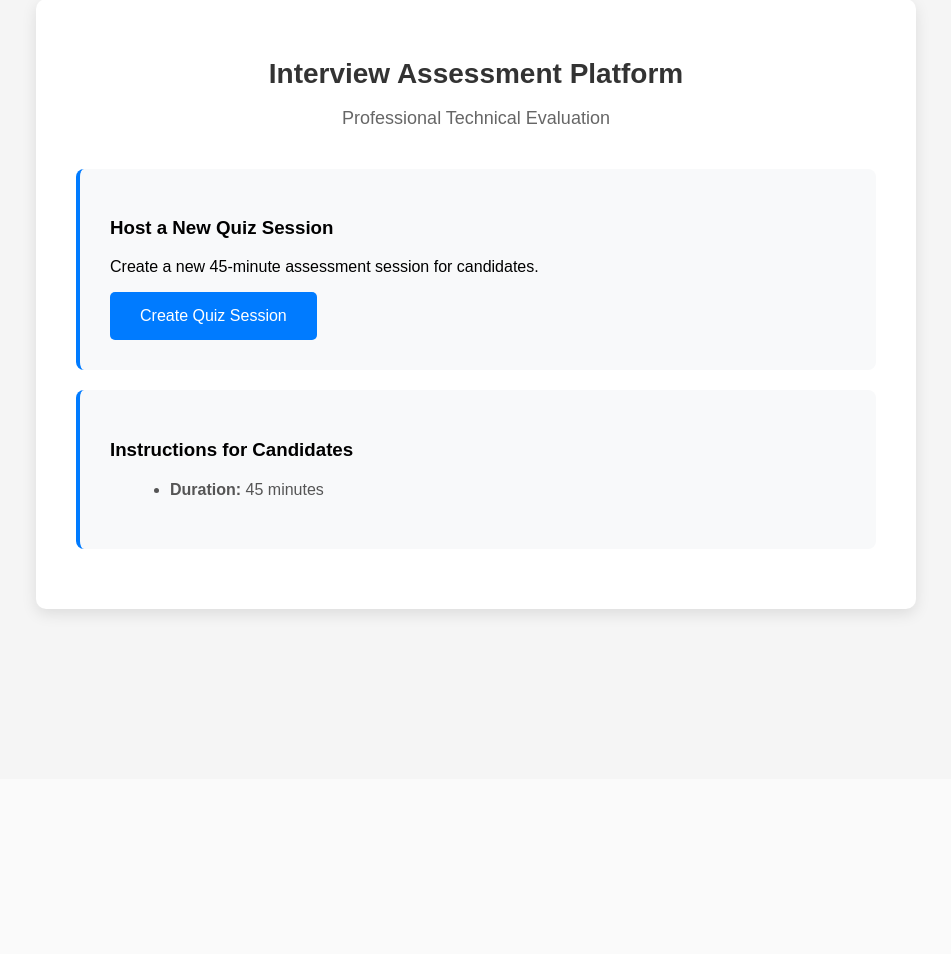
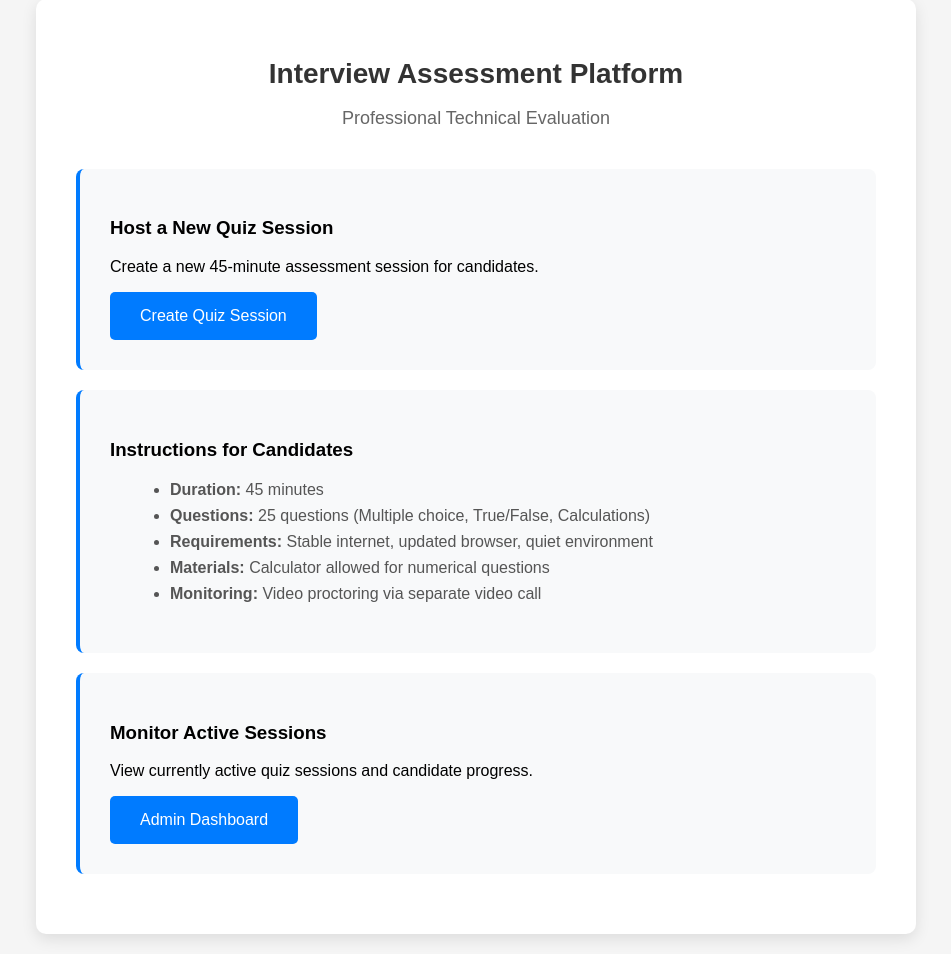
Before and after one commit to ShaikTechV/interview-quiz-platform, a Flask app: page / in a window 1280 px wide. Shown: the part 21-975 px from the top of the page, without its empty margins (164-1115 px from the left). Before the commit the page ends 639 px from the top, so only its background shows below. Run offline with Flask 3, Linux system fonts and the light colour scheme.

Commit message:
Update index.html

```diff
--- a/templates/index.html
+++ b/templates/index.html
@@ -15,6 +15,8 @@
         .instructions { text-align: left; margin: 20px 0; }
         .instructions ul { margin-left: 20px; }
         .instructions li { margin: 8px 0; color: #555; }
+        .error-message { background: #f8d7da; color: #721c24; padding: 15px; border-radius: 5px; margin: 20px 0; border: 1px solid #f5c6cb; }
+        .success-message { background: #d4edda; color: #155724; padding: 15px; border-radius: 5px; margin: 20px 0; border: 1px solid #c3e6cb; }
     </style>
 </head>
 <body>
@@ -27,13 +29,19 @@
         <div class="card">
             <h3>Host a New Quiz Session</h3>
             <p>Create a new 45-minute assessment session for candidates.</p>
-            <button class="btn" onclick="createQuiz()">Create Quiz Session</button>
+            <button class="btn" id="create-quiz-btn">Create Quiz Session</button>
+
+            <div id="error-message" class="error-message" style="display: none;">
+                <strong>Error:</strong> <span id="error-text"></span>
+            </div>
 
             <div id="quiz-created" style="display: none; margin-top: 20px;">
-                <h4>✅ Quiz Session Created!</h4>
-                <p><strong>Access Code:</strong> <span class="access-code" id="access-code"></span></p>
-                <p><strong>Quiz URL:</strong> <span id="quiz-url"></span></p>
-                <p><strong>Share these with your candidate</strong></p>
+                <div class="success-message">
+                    <h4>✅ Quiz Session Created Successfully!</h4>
+                    <p><strong>Access Code:</strong> <span class="access-code" id="access-code"></span></p>
+                    <p><strong>Quiz URL:</strong> <span id="quiz-url"></span></p>
+                    <p><strong>Share these with your candidate</strong></p>
+                </div>
             </div>
         </div>
 
@@ -42,4 +50,100 @@
             <div class="instructions">
                 <ul>
                     <li><strong>Duration:</strong> 45 minutes</li>
-                    <li
+                    <li><strong>Questions:</strong> 25 questions (Multiple choice, True/False, Calculations)</li>
+                    <li><strong>Requirements:</strong> Stable internet, updated browser, quiet environment</li>
+                    <li><strong>Materials:</strong> Calculator allowed for numerical questions</li>
+                    <li><strong>Monitoring:</strong> Video proctoring via separate video call</li>
+                </ul>
+            </div>
+        </div>
+
+        <div class="card">
+            <h3>Monitor Active Sessions</h3>
+            <p>View currently active quiz sessions and candidate progress.</p>
+            <button class="btn" onclick="window.open('/admin', '_blank')">Admin Dashboard</button>
+        </div>
+    </div>
+
+    <script>
+        // Debug: Log that script is loading
+        console.log('Script loading...');
+
+        // Function to show error messages
+        function showError(message) {
+            document.getElementById('error-text').textContent = message;
+            document.getElementById('error-message').style.display = 'block';
+            document.getElementById('quiz-created').style.display = 'none';
+        }
+
+        // Function to hide error messages
+        function hideError() {
+            document.getElementById('error-message').style.display = 'none';
+        }
+
+        // Main function to create quiz
+        function createQuiz() {
+            console.log('createQuiz function called');
+            hideError();
+
+            // Disable button to prevent multiple clicks
+            const button = document.getElementById('create-quiz-btn');
+            const originalText = button.textContent;
+            button.disabled = true;
+            button.textContent = 'Creating Quiz...';
+
+            fetch('/start_quiz', {
+                method: 'POST',
+                headers: {
+                    'Content-Type': 'application/json',
+                },
+                body: JSON.stringify({})
+            })
+            .then(response => {
+                console.log('Response received:', response.status);
+                if (!response.ok) {
+                    throw new Error(`Server error: ${response.status}`);
+                }
+                return response.json();
+            })
+            .then(data => {
+                console.log('Data received:', data);
+                if (data.success) {
+                    document.getElementById('access-code').textContent = data.access_code;
+                    document.getElementById('quiz-url').textContent = data.quiz_url;
+                    document.getElementById('quiz-created').style.display = 'block';
+                } else {
+                    showError(data.error || 'Failed to create quiz session');
+                }
+            })
+            .catch(error => {
+                console.error('Error creating quiz:', error);
+                showError('Failed to create quiz session: ' + error.message);
+            })
+            .finally(() => {
+                // Re-enable button
+                button.disabled = false;
+                button.textContent = originalText;
+            });
+        }
+
+        // Add event listener when page loads
+        document.addEventListener('DOMContentLoaded', function() {
+            console.log('DOM loaded, adding event listener');
+
+            const button = document.getElementById('create-quiz-btn');
+            if (button) {
+                button.addEventListener('click', createQuiz);
+                console.log('Event listener added successfully');
+            } else {
+                console.error('Create quiz button not found!');
+            }
+        });
+
+        // Also add onclick as backup
+        window.createQuiz = createQuiz;
+
+        console.log('Script loaded successfully');
+    </script>
+</body>
+</html>
```
